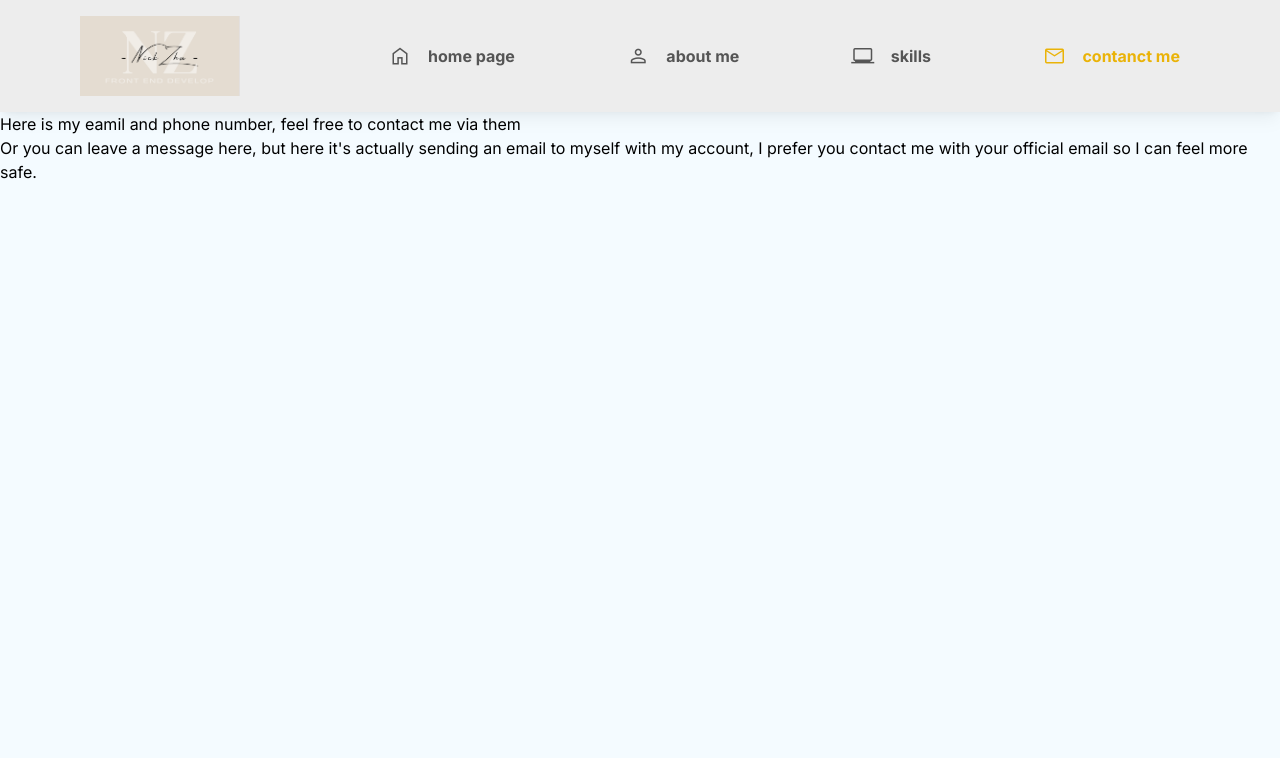
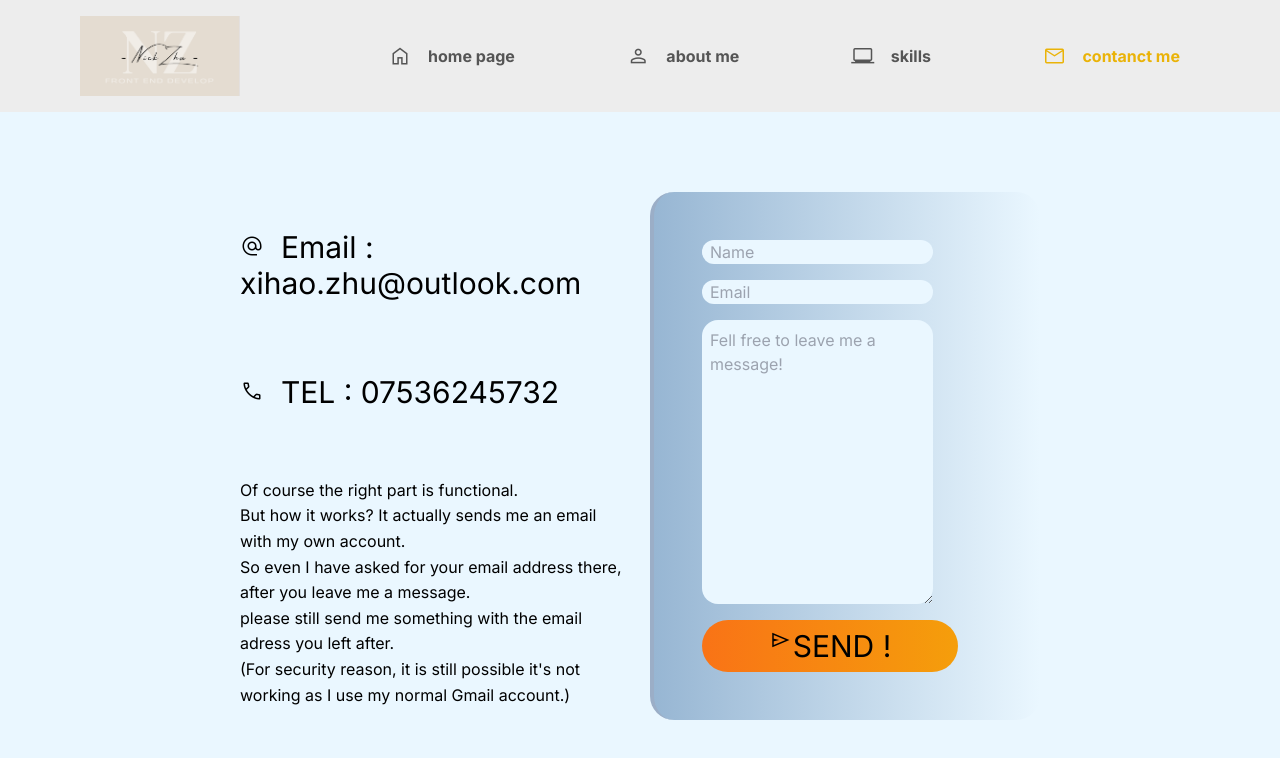
Before and after one commit to XihaoZhu/FakeBookBorrow, a Next.js app: page /profile/contactMe in a window 1280 px wide. Shown: the top 758 px of the page. Built offline with nearby package versions, Linux system fonts and the light colour scheme.

Commit message:
mail false

```diff
--- /dev/null
+++ b/service/mailService.ts
@@ -0,0 +1,29 @@
+var nodemailer = require("nodemailer");
+//-----------------------------------------------------------------------------
+export async function sendMail(subject:string, otpText:string) {
+  var transporter = nodemailer.createTransport({
+    service: "gmail",
+    auth: {
+      user: process.env.NEXT_PUBLIC_EMAIL_USERNAME,
+      pass: process.env.NEXT_PUBLIC_EMAIL_PASSWORD,
+    },
+  });
+
+  var mailOptions = {
+    from: process.env.NEXT_PUBLIC_EMAIL_USERNAME,
+    to: process.env.NEXT_PUBLIC_PERSONAL_EMAIL,
+    subject: subject,
+    text: otpText,
+  };
+
+  await new Promise((resolve, reject) => {
+    // send mail
+    transporter.sendMail(mailOptions, (err:any, response:any) => {
+      if (err) {
+        reject(err);
+      } else {
+        resolve(response);
+      }
+    });
+  });
+}
--- /dev/null
+++ b/src/app/api/mail/route.ts
@@ -0,0 +1,33 @@
+import { sendMail } from "../../../../service/mailService";
+import { NextApiRequest,NextApiResponse } from "next";
+
+export async function POST(req:NextApiRequest, res:NextApiResponse) {
+  try {
+    const { method } = req;
+    switch (method) {
+      case "POST": {
+        //Do some thing
+        await sendMail(
+          "TEST",
+          "THI IS A TEST FOR MY MEDIUM USERS"
+        );
+        res.status(200).send("Success");
+        break;
+      }
+      case "GET": {
+        //Do some thing
+        res.status(200).send(req);
+        break;
+      }
+      default:
+        res.setHeader("Allow", ["POST", "GET", "PUT", "DELETE"]);
+        res.status(405).end(`Method ${method} Not Allowed`);
+        break;
+    }
+  } catch (error:any) {
+    res.status(400).json({
+      error_code: "api_one",
+      message: error.message,
+    });
+  }
+};
--- a/src/app/profile/contactMe/page.tsx
+++ b/src/app/profile/contactMe/page.tsx
@@ -1,15 +1,72 @@
+"use client"
+
+import { useState } from "react";
+import React from "react";
 
 export default function ContactMe() {
+
+  const [formValue,setFormValue] = useState({name:'',email:'',message:''})
+
+  async function handleSubmit(e:React.ChangeEvent<HTMLFormElement>) {
+
+    e.preventDefault()
+
+    fetch('/api/mail',{
+      method:'POST',
+    })
+
+
+    //  setFormValue({name:'',email:'',message:''})
+
+
+
+  }
+
+  function handleChange(e: React.ChangeEvent<HTMLInputElement | HTMLTextAreaElement | HTMLSelectElement>){
+    setFormValue({...formValue,[e.target.id]:e.target.value})
+  }
+
   return (<>
-    {/* page for large screen */}
-    <div>
-      {/* upper side */}
-      <div>
-          <div>Here is my eamil and phone number, feel free to contact me via them</div>
+    {/* biggest container in this page */}
+    <div className="w-full h-full py-20 lg:ox-40 px-5 xl:px-60 grid-cols-2 grid-rows-2 gap-5 grid">
+      {/* left upper side, dismiss when small screen*/}
+      <div className="col-span-1 justify-around flex-col hidden xl:flex">
+          <div className="text-3xl">
+            <span className="material-symbols-outlined">alternate_email</span>
+            &nbsp; Email : xihao.zhu@outlook.com
+          </div>
+          <div className="text-3xl">
+            <span className="material-symbols-outlined">call</span>
+            &nbsp; TEL : 07536245732
+          </div>
       </div>
-      {/* lower side */}
-      <div>
-          <div>Or you can leave a message here, but here it&apos;s actually sending an email to myself with my account, I prefer you contact me with your official email so I can feel more safe.</div>
+
+
+      {/* right side form*/}
+      <div className="bg-gradient-to-r from-[#97b6d3] to-color4 col-span-2 xl:col-span-1 row-span-2 rounded-3xl border-l-4 border-l-[#9baec7]">
+        <form onSubmit={handleSubmit} method="post" className="flex flex-col justify-center h-full w-full pl-2 lg:pl-10 py-10">
+          <input type="text" name="name" id="name" required placeholder="Name" autoComplete="off" value={formValue.name} onChange={(e)=>handleChange(e)}
+          className="w-4/5 lg:w-2/3 px-2 rounded-full m-2 bg-color4"/>
+          <input type="email" name="email" id="email" required placeholder="Email" autoComplete="off" value={formValue.email} onChange={handleChange}
+          className="w-4/5 lg:w-2/3 px-2 rounded-full m-2 bg-color4"/>
+          <textarea className="w-4/5 lg:w-2/3 h-2/3 p-2 rounded-2xl m-2 bg-color4" value={formValue.message} onChange={handleChange} id="message" name="message"
+          autoComplete="off" placeholder="Fell free to leave me a message!" required></textarea>
+          <div className="bg-gradient-to-r from-orange-500 to-amber-500 w-[30vw] lg:w-64 cursor-pointer p-2 flex justify-center m-2 rounded-full">
+            <span className="material-symbols-outlined text-[6vw] lg:text-3xl">send</span>
+            <button type="submit" className="text-[4vw] lg:text-3xl">SEND !</button>
+          </div>
+        </form>
+      </div>
+
+      {/* left down side, dismiss when small screen*/}
+      <div className="col-span-1 flex-col justify-center text-left leading-[2vw] hidden xl:flex">
+          <div>
+            Of course the right part is functional.<br/>
+            But how it works? It actually sends me an email with my own account.<br/>
+            So even I have asked for your email address there, after you leave me a message.<br/>
+            please still send me something with the email adress you left after.<br/>
+            (For security reason, it is still possible it&apos;s not working as I use my normal Gmail account.)
+          </div>
       </div>
     </div>
   </>);
--- a/src/app/profile/layout.tsx
+++ b/src/app/profile/layout.tsx
@@ -9,7 +9,7 @@ export default function Layout({ children }: { children: React.ReactNode }) {
   return (
     <div className="h-screen w-screen">
       <HeadNav/>
-      <div className="bg-color4/50 w-screen h-[calc(100%-12.5rem)] lg:h-[calc(100%-7rem)]">{children}</div>
+      <div className="bg-color4 w-screen h-[calc(100%-12.5rem)] lg:h-[calc(100%-7rem)]">{children}</div>
     </div>
   );
 }
--- a/src/app/ui/headNav.tsx
+++ b/src/app/ui/headNav.tsx
@@ -13,10 +13,10 @@ export default function HeadNav(){
 
 
     <div className={clsx('mx-auto flex justify-around p-4 flex-wrap align-middle bg-color1 lg:hidden shadow-md',{
-      'hidden':pathname !== '/profile/homePage'
+      // 'hidden':pathname !== '/profile/homePage'
     })}>
       {/* logo when in small and middle screen, take a single row */}
-      <div className='w-32 mb-4 h-16 bg-[url("/pics/logo.png")] bg-contain'></div>
+      <Link href={'/profile/homePage'} className='w-32 mb-4 h-16 bg-[url("/pics/logo.png")] bg-contain'></Link>
       {/* navi buttons for small and middle screen */}
       <ol className='flex w-11/12 justify-between lg:w-4/6 flex-wrap font-bold'>
         {/* <li className=
@@ -39,7 +39,7 @@ export default function HeadNav(){
       </ol>
     </div>
 
-    <div className='mx-auto justify-around p-4 flex-wrap align-middle bg-color1 hidden lg:flex shadow-lg'>
+    <div className='mx-auto justify-around p-4 flex-wrap align-middle bg-color1 hidden lg:flex'>
       {/* logo in big screen */}
       <div className='w-40 hidden lg:flex h-20 bg-[url("/pics/logo.png")] bg-contain'></div>
       {/* navi buttons for large screens */}
```
